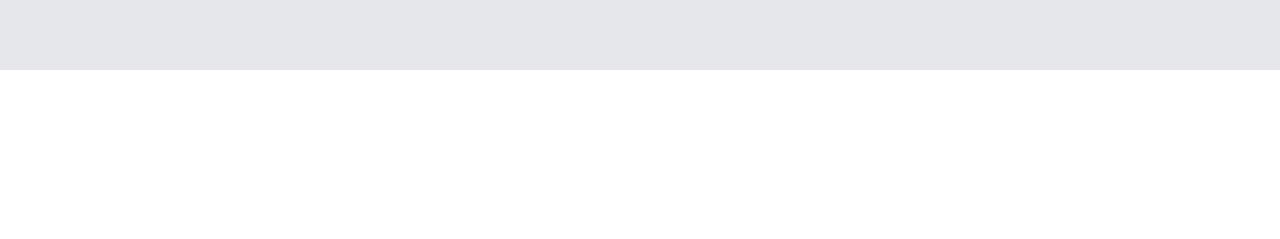
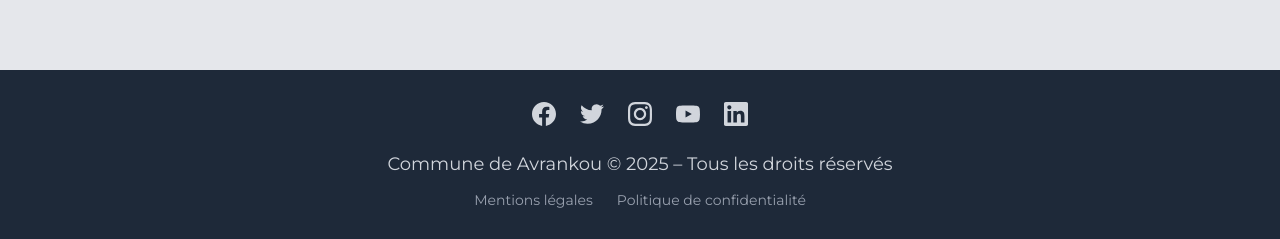
Before and after one commit to HProgramming/avrankou, a React (Vite) app: page / in a window 1280 px wide. Shown: the part 1539-1778 px from the top of the page. Before the commit the page ends 1609 px from the top, so only its background shows below. Built offline with nearby package versions, Linux system fonts and the light colour scheme.

Commit message:
footer proposition

```diff
--- /dev/null
+++ b/src/components/footer.tsx
@@ -0,0 +1,82 @@
+const Footer = () => {
+    return (
+        <footer className="bg-gray-800 text-white py-8">
+        <div className="container mx-auto px-4">
+            <div className="flex flex-col items-center space-y-6">
+                <div className="flex space-x-6">
+                    <a
+                        href="https://www.facebook.com/avrankou"
+                        target="_blank"
+                        rel="noopener noreferrer"
+                        className="text-gray-300 hover:text-blue-400 transition-colors duration-200"
+                        aria-label="Facebook"
+                    >
+                        <svg className="w-6 h-6" fill="currentColor" viewBox="0 0 24 24">
+                            <path d="M24 12.073c0-6.627-5.373-12-12-12s-12 5.373-12 12c0 5.99 4.388 10.954 10.125 11.854v-8.385H7.078v-3.47h3.047V9.43c0-3.007 1.792-4.669 4.533-4.669 1.312 0 2.686.235 2.686.235v2.953H15.83c-1.491 0-1.956.925-1.956 1.874v2.25h3.328l-.532 3.47h-2.796v8.385C19.612 23.027 24 18.062 24 12.073z"/>
+                        </svg>
+                    </a>
+
+                    <a
+                        href="https://twitter.com/avrankou"
+                        target="_blank"
+                        rel="noopener noreferrer"
+                        className="text-gray-300 hover:text-blue-400 transition-colors duration-200"
+                        aria-label="Twitter"
+                    >
+                        <svg className="w-6 h-6" fill="currentColor" viewBox="0 0 24 24">
+                            <path d="M23.953 4.57a10 10 0 01-2.825.775 4.958 4.958 0 002.163-2.723c-.951.555-2.005.959-3.127 1.184a4.92 4.92 0 00-8.384 4.482C7.69 8.095 4.067 6.13 1.64 3.162a4.822 4.822 0 00-.666 2.475c0 1.71.87 3.213 2.188 4.096a4.904 4.904 0 01-2.228-.616v.06a4.923 4.923 0 003.946 4.827 4.996 4.996 0 01-2.212.085 4.936 4.936 0 004.604 3.417 9.867 9.867 0 01-6.102 2.105c-.39 0-.779-.023-1.17-.067a13.995 13.995 0 007.557 2.209c9.053 0 13.998-7.496 13.998-13.985 0-.21 0-.42-.015-.63A9.935 9.935 0 0024 4.59z"/>
+                        </svg>
+                    </a>
+
+                    <a
+                        href="https://www.instagram.com/avrankou_officiel"
+                        target="_blank"
+                        rel="noopener noreferrer"
+                        className="text-gray-300 hover:text-pink-400 transition-colors duration-200"
+                        aria-label="Instagram"
+                    >
+                        <svg className="w-6 h-6" fill="currentColor" viewBox="0 0 24 24">
+                            <path d="M12 2.163c3.204 0 3.584.012 4.85.07 3.252.148 4.771 1.691 4.919 4.919.058 1.265.069 1.645.069 4.849 0 3.205-.012 3.584-.069 4.849-.149 3.225-1.664 4.771-4.919 4.919-1.266.058-1.644.07-4.85.07-3.204 0-3.584-.012-4.849-.07-3.26-.149-4.771-1.699-4.919-4.92-.058-1.265-.07-1.644-.07-4.849 0-3.204.013-3.583.07-4.849.149-3.227 1.664-4.771 4.919-4.919 1.266-.057 1.645-.069 4.849-.069zm0-2.163c-3.259 0-3.667.014-4.947.072-4.358.2-6.78 2.618-6.98 6.98-.059 1.281-.073 1.689-.073 4.948 0 3.259.014 3.668.072 4.948.2 4.358 2.618 6.78 6.98 6.98 1.281.058 1.689.072 4.948.072 3.259 0 3.668-.014 4.948-.072 4.354-.2 6.782-2.618 6.979-6.98.059-1.28.073-1.689.073-4.948 0-3.259-.014-3.667-.072-4.947-.196-4.354-2.617-6.78-6.979-6.98-1.281-.059-1.69-.073-4.949-.073zm0 5.838c-3.403 0-6.162 2.759-6.162 6.162s2.759 6.163 6.162 6.163 6.162-2.759 6.162-6.163c0-3.403-2.759-6.162-6.162-6.162zm0 10.162c-2.209 0-4-1.79-4-4 0-2.209 1.791-4 4-4s4 1.791 4 4c0 2.21-1.791 4-4 4zm6.406-11.845c-.796 0-1.441.645-1.441 1.44s.645 1.44 1.441 1.44c.795 0 1.439-.645 1.439-1.44s-.644-1.44-1.439-1.44z"/>
+                        </svg>
+                    </a>
+                    <a
+                        href="https://www.youtube.com/channel/UCavrankou"
+                        target="_blank"
+                        rel="noopener noreferrer"
+                        className="text-gray-300 hover:text-red-400 transition-colors duration-200"
+                        aria-label="YouTube"
+                    >
+                        <svg className="w-6 h-6" fill="currentColor" viewBox="0 0 24 24">
+                            <path d="M23.498 6.186a3.016 3.016 0 0 0-2.122-2.136C19.505 3.545 12 3.545 12 3.545s-7.505 0-9.377.505A3.017 3.017 0 0 0 .502 6.186C0 8.07 0 12 0 12s0 3.93.502 5.814a3.016 3.016 0 0 0 2.122 2.136c1.871.505 9.376.505 9.376.505s7.505 0 9.377-.505a3.015 3.015 0 0 0 2.122-2.136C24 15.93 24 12 24 12s0-3.93-.502-5.814zM9.545 15.568V8.432L15.818 12l-6.273 3.568z"/>
+                        </svg>
+                    </a>
+                    <a
+                        href="https://www.linkedin.com/company/commune-avrankou"
+                        target="_blank"
+                        rel="noopener noreferrer"
+                        className="text-gray-300 hover:text-blue-500 transition-colors duration-200"
+                        aria-label="LinkedIn"
+                    >
+                        <svg className="w-6 h-6" fill="currentColor" viewBox="0 0 24 24">
+                            <path d="M20.447 20.452h-3.554v-5.569c0-1.328-.027-3.037-1.852-3.037-1.853 0-2.136 1.445-2.136 2.939v5.667H9.351V9h3.414v1.561h.046c.477-.9 1.637-1.85 3.37-1.85 3.601 0 4.267 2.37 4.267 5.455v6.286zM5.337 7.433c-1.144 0-2.063-.926-2.063-2.065 0-1.138.92-2.063 2.063-2.063 1.14 0 2.064.925 2.064 2.063 0 1.139-.925 2.065-2.064 2.065zm1.782 13.019H3.555V9h3.564v11.452zM22.225 0H1.771C.792 0 0 .774 0 1.729v20.542C0 23.227.792 24 1.771 24h20.451C23.2 24 24 23.227 24 22.271V1.729C24 .774 23.2 0 22.222 0h.003z"/>
+                        </svg>
+                    </a>
+                </div>
+                <div className="text-center">
+                    <p className="text-lg text-gray-300">Commune de Avrankou &copy; {new Date().getFullYear()} – Tous les droits réservés</p>
+                    <div className="flex flex-col sm:flex-row justify-center items-center space-y-2 sm:space-y-0 sm:space-x-6 mt-3 text-sm text-gray-400">
+                        <a href="/mentions-legales" className="hover:text-white transition-colors duration-200">
+                            Mentions légales
+                        </a>
+                        <a href="/politique-confidentialite" className="hover:text-white transition-colors duration-200">
+                            Politique de confidentialité
+                        </a>
+                    </div>
+                </div>
+            </div>
+        </div>
+        </footer>
+    );
+}
+
+export default Footer;
--- a/src/pages/home.tsx
+++ b/src/pages/home.tsx
@@ -1,3 +1,4 @@
+import Footer from "../components/footer.tsx";
 import Navbar from "../components/navbar.tsx";
 import Discover from "./discover.tsx";
 
@@ -6,6 +7,7 @@
         <div className={`bg-white`}>
             <Navbar />
             <Discover></Discover>
+            <Footer />
         </div>
     );
 }
```
